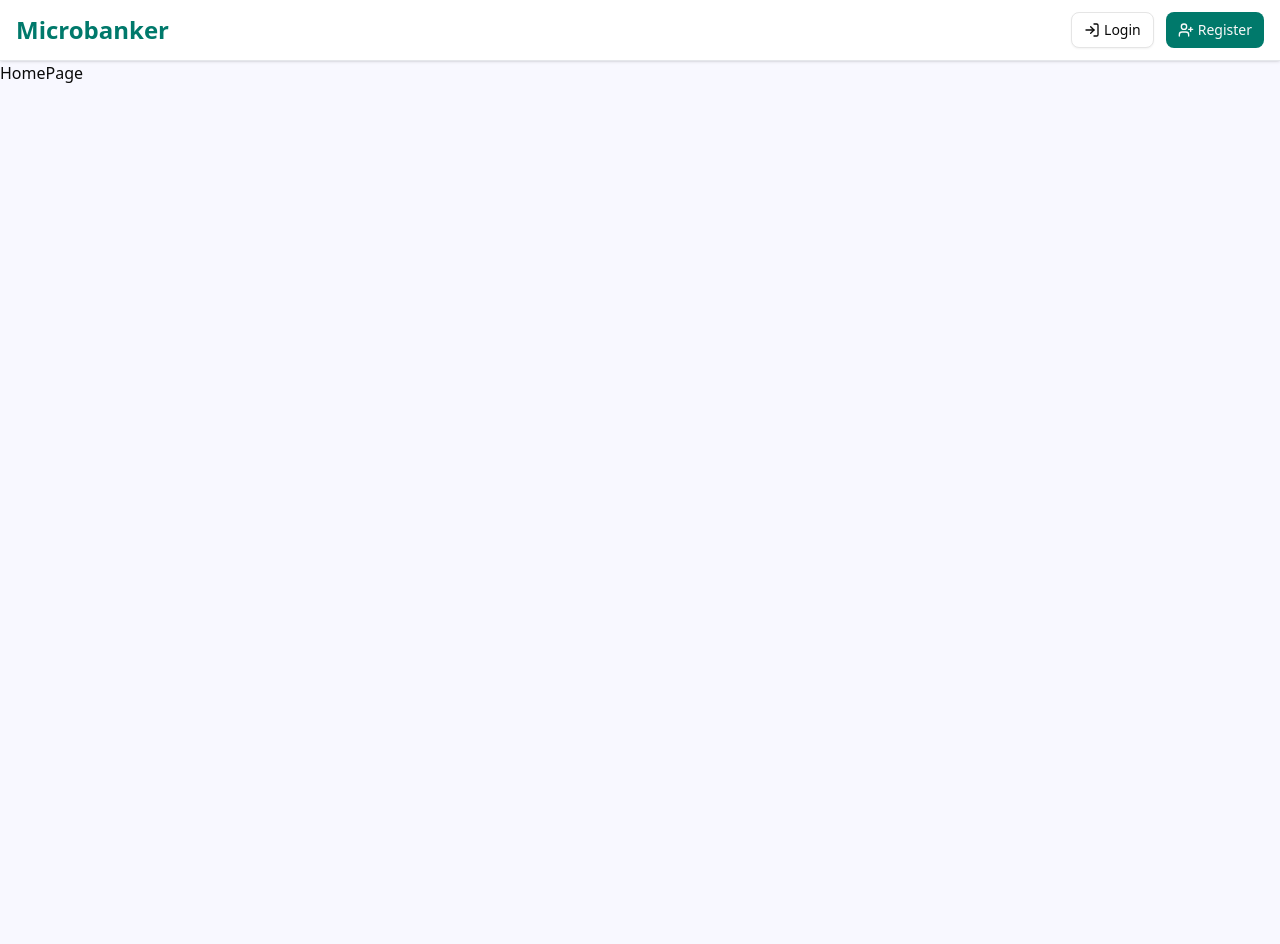
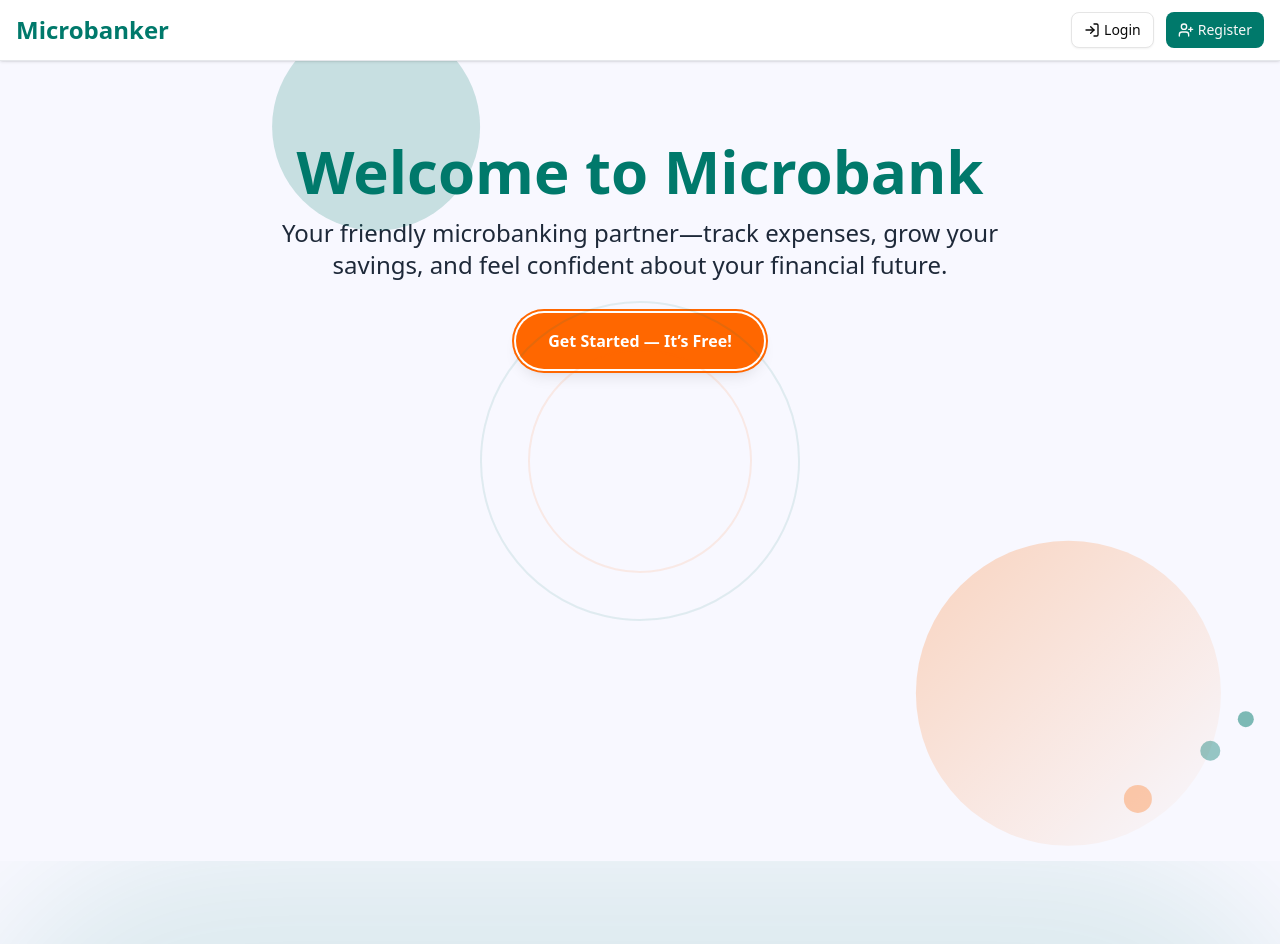
Before and after one commit to liquid-dre/microbank, a Next.js app: page / in a window 1280 px wide. Shown: the top 944 px of the page. Before the commit the page ends 800 px from the top, so only its background shows below. Built offline with nearby package versions, Linux system fonts and the light colour scheme.

Commit message:
feat: Landing page

```diff
--- a/app/globals.css
+++ b/app/globals.css
@@ -133,6 +133,24 @@
 	@apply bg-white rounded-2xl shadow-lg p-6;
 }
 
+
+@keyframes glow {
+  0%, 100% {
+    box-shadow: 0 0 10px var(--color-accent), 0 0 20px var(--color-accent);
+  }
+  50% {
+    box-shadow: 0 0 20px var(--color-accent), 0 0 40px var(--color-accent);
+  }
+}
+
+.hover\:animate-glow:hover {
+  animation: glow 2s infinite ease-in-out;
+}
+
+.animate-glow {
+  animation: glow 2s infinite ease-in-out;
+}
+
 @layer base {
 	* {
 		@apply border-border outline-ring/50;
--- a/app/page.tsx
+++ b/app/page.tsx
@@ -1,11 +1,237 @@
-import React from 'react'
+"use client";
 
-type Props = {}
+import { useState } from "react";
+import { motion } from "framer-motion";
+import Link from "next/link";
+import { BarChart2, LifeBuoy, Shield, SlashIcon } from "lucide-react";
+import { useAuth } from "./client/providers/AuthProvider";
 
-const HomePage = (props: Props) => {
-  return (
-	<div>HomePage</div>
-  )
+// Sample FAQ data
+const faqData = [
+	{
+		question: "Is Microbank really free to use?",
+		answer:
+			"Yes! Microbank offers a fully free plan so you can start managing your money right away, with no hidden fees.",
+	},
+	{
+		question: "How secure is my data?",
+		answer:
+			"Bank-level encryption and strict privacy policies keep your data safe and for your eyes only.",
+	},
+	{
+		question: "Can I upgrade to premium features?",
+		answer:
+			"Absolutely! Stay tuned—premium features are on the roadmap, and you’ll be the first to know.",
+	},
+];
+
+function AccordionItem({ item }: { item: (typeof faqData)[0] }) {
+	const [open, setOpen] = useState(false);
+	return (
+		<div className="border border-gray-200 rounded-lg overflow-hidden">
+			<button
+				onClick={() => setOpen(!open)}
+				className="w-full flex justify-between items-center p-4 bg-[var(--color-cream)] hover:bg-gray-100 transition"
+			>
+				<span className="text-left text-gray-800 font-medium">
+					{item.question}
+				</span>
+				<motion.span
+					animate={{ rotate: open ? 180 : 0 }}
+					transition={{ duration: 0.3 }}
+				>
+					<SlashIcon className="w-5 h-5 text-[var(--color-primary)]" />
+				</motion.span>
+			</button>
+			<motion.div
+				initial={{ height: 0, opacity: 0 }}
+				animate={
+					open ? { height: "auto", opacity: 1 } : { height: 0, opacity: 0 }
+				}
+				transition={{ duration: 0.4 }}
+				className="overflow-hidden px-4"
+			>
+				<p className="py-3 text-gray-700">{item.answer}</p>
+			</motion.div>
+		</div>
+	);
 }
 
-export default HomePage
+export default function LandingPage() {
+	const { user } = useAuth();
+
+	return (
+		<div className="bg-[var(--color-cream)] text-gray-800">
+			{/* Hero Section */}
+			<section className="relative h-screen flex items-c overflow-hidden pt-20 pb-36">
+				<div className="max-w-3xl mx-auto px-6 text-center ">
+					<motion.h1
+						initial={{ y: -20, opacity: 0 }}
+						animate={{ y: 0, opacity: 1 }}
+						transition={{ duration: 0.8 }}
+						className="text-5xl md:text-6xl font-extrabold text-[var(--color-primary)] mb-4"
+					>
+						Welcome to Microbank
+					</motion.h1>
+					<motion.p
+						initial={{ opacity: 0 }}
+						animate={{ opacity: 1 }}
+						transition={{ delay: 0.5, duration: 0.8 }}
+						className="text-xl md:text-2xl mb-8"
+					>
+						Your friendly microbanking partner—track expenses, grow your
+						savings, and feel confident about your financial future.
+					</motion.p>
+					<motion.div
+						initial={{ scale: 0.8, opacity: 0 }}
+						animate={{ scale: 1, opacity: 1 }}
+						transition={{ delay: 1, duration: 0.6 }}
+					>
+						<Link
+							href={user ? "/client/dashboard" : "/client/register"}
+							className="inline-block px-8 py-4 bg-[var(--color-accent)] text-white font-semibold rounded-full shadow-lg hover:bg-opacity-90
+      transition relative
+      ring-2 ring-[var(--color-accent)] ring-offset-2
+      hover:animate-glow"
+						>
+							Get Started — It’s Free!
+						</Link>
+					</motion.div>
+				</div>
+
+				{/* Animated Blobs */}
+				<motion.div
+					className="absolute top-0 left-1/4 w-52 h-52 bg-[var(--color-primary)] opacity-20 rounded-full"
+					animate={{
+						x: [0, 120, -50, 0], // swings further left/right
+						y: [0, 80, -40, 0], // moves up/down more dramatically
+					}}
+					transition={{
+						duration: 8,
+						repeat: Infinity,
+						repeatType: "mirror",
+						ease: "easeInOut",
+					}}
+				/>
+				<motion.div
+					className="absolute bottom-0 right-8 w-72 h-72 bg-gradient-to-br from-[var(--color-accent)] to-transparent opacity-25 rounded-full filter "
+					animate={{
+						scale: [1, 1.1, 1],
+						x: [0, -60, 0],
+						y: [0, -40, 0],
+					}}
+					transition={{ duration: 9, repeat: Infinity, repeatType: "mirror" }}
+				/>
+				{/* Little floating circles */}
+				<motion.div
+					className="absolute bottom-24 right-16 w-5 h-5 bg-[var(--color-primary)] opacity-40 rounded-full"
+					animate={{ y: [0, -10, 0], x: [0, 10, 0] }}
+					transition={{ duration: 5, repeat: Infinity, repeatType: "mirror" }}
+				/>
+				<motion.div
+					className="absolute bottom-12 right-32 w-7 h-7 bg-[var(--color-accent)] opacity-30 rounded-full"
+					animate={{ y: [0, -8, 0], x: [0, -8, 0] }}
+					transition={{ duration: 6, repeat: Infinity, repeatType: "mirror" }}
+				/>
+				<motion.div
+					className="absolute bottom-32 right-8 w-4 h-4 bg-[var(--color-primary)] opacity-50 rounded-full"
+					animate={{ y: [0, -6, 0], x: [0, 6, 0] }}
+					transition={{ duration: 4, repeat: Infinity, repeatType: "mirror" }}
+				/>
+				<motion.div
+					className="absolute inset-0 flex items-center justify-center pointer-events-none"
+					initial={{ rotate: 0 }}
+					animate={{ rotate: 360 }}
+					transition={{ duration: 60, repeat: Infinity, ease: "linear" }}
+				>
+					<div className="w-80 h-80 border-[2px] border-[var(--color-primary)] rounded-full opacity-10" />
+					<div className="w-56 h-56 border-[2px] border-[var(--color-accent)] rounded-full opacity-10 absolute" />
+				</motion.div>
+			</section>
+
+			{/* Features Section */}
+			<section className="relative py-20 px-6 bg-[var(--color-cream)] overflow-hidden">
+				{/* Subtle background blob */}
+				<motion.div
+					className="absolute inset-0 bg-[var(--color-primary)] opacity-10 rounded-full filter blur-3xl"
+					animate={{ scale: [1, 1.1, 1] }}
+					transition={{ duration: 8, repeat: Infinity, ease: "easeInOut" }}
+				/>
+
+				<div className="relative max-w-5xl mx-auto text-center">
+					<motion.h2
+						initial={{ y: 20, opacity: 0 }}
+						whileInView={{ y: 0, opacity: 1 }}
+						viewport={{ once: true }}
+						transition={{ duration: 0.6 }}
+						className="text-4xl md:text-5xl font-extrabold text-[var(--color-primary)] mb-12"
+					>
+						Why You’ll Love Microbank
+					</motion.h2>
+
+					<div className="grid grid-cols-1 md:grid-cols-3 gap-8">
+						{[
+							{
+								Icon: BarChart2,
+								title: "Real-Time Insights",
+								text: "See exactly where your money goes with live, beautifully charted analytics.",
+							},
+							{
+								Icon: Shield,
+								title: "Rock-Solid Security",
+								text: "Your data is encrypted end-to-end with bank-grade protocols—privacy you can trust.",
+							},
+							{
+								Icon: LifeBuoy,
+								title: "24/7 Support",
+								text: "Our friendly team is here anytime you need a hand or some financial advice.",
+							},
+						].map((feat, i) => (
+							<motion.div
+								key={i}
+								className="group relative bg-white p-6 rounded-2xl shadow-lg overflow-hidden"
+								initial={{ y: 30, opacity: 0 }}
+								whileInView={{ y: 0, opacity: 1 }}
+								viewport={{ once: true }}
+								transition={{ delay: 0.2 * i, duration: 0.6 }}
+								whileHover={{ scale: 1.03 }}
+							>
+								<div className="flex items-center justify-center w-16 h-16 mb-4 mx-auto bg-[var(--color-accent)] rounded-full text-white shadow-md transition-all group-hover:shadow-xl">
+									<feat.Icon className="w-8 h-8" />
+								</div>
+								<h3 className="text-xl font-semibold mb-2 text-gray-800">
+									{feat.title}
+								</h3>
+								<p className="text-gray-600 leading-relaxed">{feat.text}</p>
+
+								{/* Animated underline on hover */}
+								<motion.span
+									className="absolute bottom-0 left-1/2 w-0 h-1 bg-[var(--color-primary)]"
+									whileHover={{ width: "50%", x: "-25%" }}
+									transition={{ duration: 0.5, ease: "easeInOut" }}
+								/>
+							</motion.div>
+						))}
+					</div>
+				</div>
+			</section>
+
+			{/* FAQ Section */}
+			<section className="py-16 px-6 bg-white">
+				<h2 className="text-3xl md:text-4xl font-bold text-center text-[var(--color-primary)] mb-8">
+					Frequently Asked Questions
+				</h2>
+				<div className="max-w-3xl mx-auto space-y-4">
+					{faqData.map((item, idx) => (
+						<AccordionItem key={idx} item={item} />
+					))}
+				</div>
+			</section>
+
+			{/* Footer */}
+			<footer className="py-8 text-center text-sm text-gray-600">
+				&copy; {new Date().getFullYear()} Microbank. Designed to help you grow.
+			</footer>
+		</div>
+	);
+}
```
